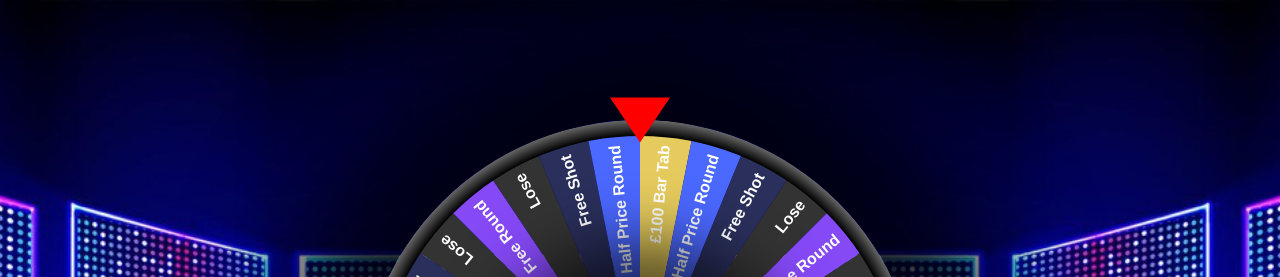
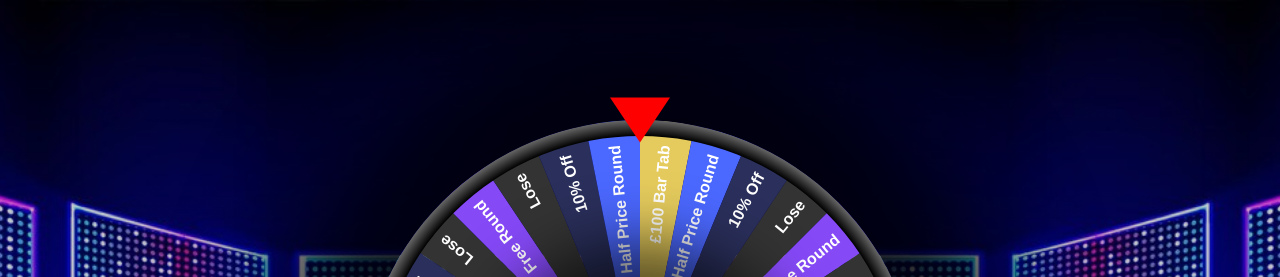
Before and after one commit to jonathanbeadle/wof, a plain HTML site: page index.html in a window 1280 px wide. Shown: the top 277 px of the page. Drawn offline with Linux system fonts and the light colour scheme.

Commit message:
Add files via upload

```diff
--- a/script.js
+++ b/script.js
@@ -4,7 +4,6 @@ const spinButton = document.getElementById("spinButton");
 const prizeModal = document.getElementById("prizeModal");
 const prizeText = document.getElementById("prizeText");
 
-// Ensure the canvas size matches its container’s computed size.
 function resizeCanvas() {
   canvas.width = canvas.clientWidth;
   canvas.height = canvas.clientHeight;
@@ -13,16 +12,16 @@ resizeCanvas();
 window.addEventListener("resize", resizeCanvas);
 
 // ------------------------------------------------------------------
-// 1. True Weighted Distribution (for determining the win)
+// 1. True Weighted Distribution
 // ------------------------------------------------------------------
 const weightedDistribution = [
   { prize: "£100 Bar Tab", weight: 1, color: "#e5cb5d" },
   { prize: "£50 Bar Tab", weight: 2, color: "#f64649" },
   { prize: "£25 Bar Tab", weight: 4, color: "#d12de6" },
-  { prize: "Free Round", weight: 25, color: "#8549f6" },
+  { prize: "Free Round", weight: 12, color: "#8549f6" },
   { prize: "Half Price Round", weight: 25, color: "#4b68ff" },
   { prize: "25% Off", weight: 50, color: "#2c41af" },
-  { prize: "Free Shot", weight: 150, color: "#2a2f5b" },
+  { prize: "10% Off", weight: 150, color: "#2a2f5b" },
   { prize: "Lose", weight: 243, color: "#333333" }
 ];
 const totalWeight = weightedDistribution.reduce((sum, p) => sum + p.weight, 0);
@@ -58,7 +57,6 @@ visualSegments[31] = { prize: "Half Price Round", color: "#4b68ff" };
 // Remaining indices (16 total):
 const remainingIndices = [2,3,5,6,10,11,13,14,18,19,21,22,26,27,29,30];
 
-// Force the slices immediately adjacent to each Free Round (indices 4,12,20,28) to be Lose.
 const freeRoundNeighbors = new Set([3,5,11,13,19,21,27,29]);
 freeRoundNeighbors.forEach(idx => {
   visualSegments[idx] = { prize: "Lose", color: "#333333" };
@@ -69,14 +67,10 @@ const leftover = remainingIndices.filter(idx => !freeRoundNeighbors.has(idx));
 leftover.sort((a, b) => a - b);
 // Assign the leftover positions as Free Shot.
 for (let idx of leftover) {
-  visualSegments[idx] = { prize: "Free Shot", color: "#2a2f5b" };
+  visualSegments[idx] = { prize: "10% Off", color: "#2a2f5b" };
 }
-// Final visual counts: £100:1, £50:1, £25:2, Free Round:4, Half Price Round:4, 25% Off:4, Free Shot:8, Lose:8.
 
-// ------------------------------------------------------------------
-// 3. Draw the Visual Wheel with a Beveled Border
-// ------------------------------------------------------------------
-const initialOffsetDeg = -90; // So that 0° corresponds to the top.
+const initialOffsetDeg = -90;
 function drawWheel() {
   const centerX = canvas.width / 2;
   const centerY = canvas.height / 2;
@@ -95,7 +89,6 @@ function drawWheel() {
     ctx.fillStyle = visualSegments[i].color;
     ctx.fill();
 
-    // Draw prize labels with 16px font, placed at (radius - 24)
     ctx.save();
     ctx.translate(centerX, centerY);
     ctx.rotate(startAngle + sliceAngle / 2);
@@ -106,7 +99,6 @@ function drawWheel() {
     ctx.restore();
   }
 
-  // Draw a 20px thick border around the edge of the wheel with a radial gradient.
   const borderWidth = 16;
   const grad = ctx.createRadialGradient(centerX, centerY, radius - borderWidth, centerX, centerY, radius);
   grad.addColorStop(0, "#000");
@@ -173,7 +165,11 @@ spinButton.addEventListener("click", () => {
 });
 
 document.addEventListener("keydown", function(e) {
-  if ((e.code === "Space" || e.code === "Return") && !spinButton.disabled) {
+  console.log("Key pressed:", e.key, "Code:", e.code);
+});
+
+document.addEventListener("keydown", function(e) {
+  if ((e.code === "Space" || e.code === "NumpadEnter") && !spinButton.disabled) {
     spinButton.click();
   }
 });
--- a/style.css
+++ b/style.css
@@ -5,8 +5,8 @@
   }
 
   body {
-    /* bg.jpg now has a 40% black overlay, making it 60% visible */
-    background: linear-gradient(rgba(0,0,0,0), rgba(0,0,0,0)), url("bg-2.jpg") no-repeat center center fixed;
+
+    background: linear-gradient(rgba(0,0,0,0.2), rgba(0,0,0,0.2)), url("bg-2.jpg") no-repeat center center fixed;
     background-size: cover;
     font-family: Arial, sans-serif;
     display: flex;
```
